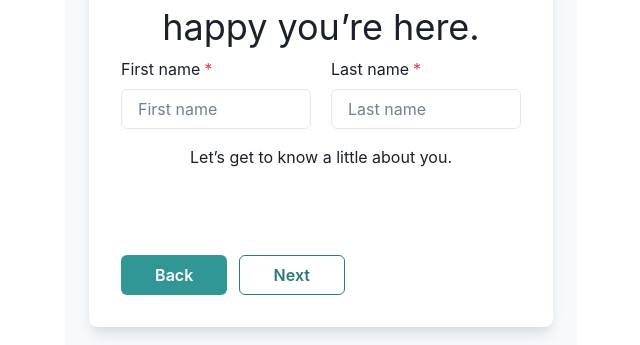
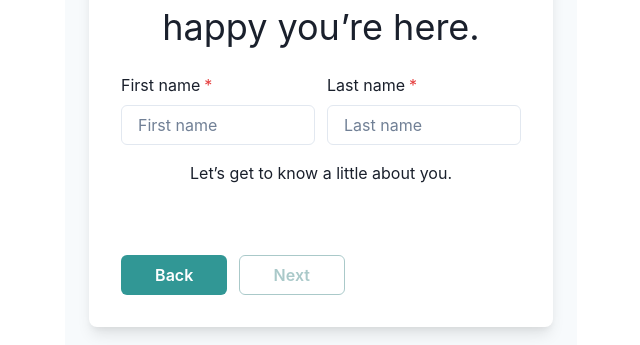
Before and after one commit to valgeorg97/enrgz-fit-tracker-app, a React app in the folder tracker/: page /register in a window 1280 px wide. Both pictures are taken after a click on the button "Next". Shown: the part 417-762 px from the top of the page, without its empty margins (319-959 px from the left). Built offline with nearby package versions, Linux system fonts and the light colour scheme; no server answers; the database is empty; the HTML template or start-up script is replaced by a standard one.

Commit message:
Add more Register validations

```diff
--- a/tracker/src/views/Authentication/Register/Forms/Form1.jsx
+++ b/tracker/src/views/Authentication/Register/Forms/Form1.jsx
@@ -1,4 +1,4 @@
-import { Flex, Box, Progress, Image, Radio, RadioGroup, FormControl, FormLabel, Input, InputGroup, Button, Heading, Stack, useColorModeValue, Link, ButtonGroup, SimpleGrid, InputRightElement, FormHelperText, Select, InputLeftAddon, Textarea, Text } from '@chakra-ui/react';
+import { Box, Heading} from '@chakra-ui/react';
 
 
 const Form1 = () => {
--- a/tracker/src/views/Authentication/Register/Forms/Form2.jsx
+++ b/tracker/src/views/Authentication/Register/Forms/Form2.jsx
@@ -1,28 +1,60 @@
-import React from 'react';
-import { Box, FormControl, FormLabel, Input, Flex, Heading, Text } from '@chakra-ui/react';
+import {
+  Box,
+  FormControl,
+  FormLabel,
+  Input,
+  Flex,
+  Heading,
+  Text,
+} from "@chakra-ui/react";
 
-const Form2 = ({ handleName, handleFamily }) => {
+const Form2 = ({ validateName, validateFamily, nameError, familyError }) => {
+  const handleNameChange = (value) => {
+    validateName(value);
+  };
+  const handleFamilyChange = (value) => {
+    validateFamily(value);
+  };
+
   return (
     <Box h="300px" overflowY="auto">
-      <Heading w="100%" textAlign={'center'} fontWeight="normal" mb="2%">
+      <Heading w="100%" textAlign={"center"} fontWeight="normal" mb="2%">
         What’s your first name and last name? We’re happy you’re here.
       </Heading>
       <Flex>
-        <FormControl mr="5%" id="firstName" isRequired>
-          <FormLabel fontWeight={'normal'}>
-            First name
-          </FormLabel>
-          <Input type="text" placeholder="First name" onChange={(e) => handleName(e.target.value)} />
-        </FormControl>
+        <Box mt={4}>
+          <FormControl mr="5%" id="firstName" isRequired>
+            <FormLabel fontWeight={"normal"}>First name</FormLabel>
+            <Input
+              type="text"
+              placeholder="First name"
+              onChange={(e) => handleNameChange(e.target.value)}
+            />
+          </FormControl>
+          {nameError && (
+            <Text fontSize={11} color="red">
+              {nameError}
+            </Text>
+          )}
+        </Box>
 
-        <FormControl id="last-name" isRequired>
-          <FormLabel fontWeight={'normal'}>
-            Last name
-          </FormLabel>
-          <Input type="text" placeholder="Last name" onChange={(e) => handleFamily(e.target.value)} />
-        </FormControl>
+        <Box mt={4} ml={3}>
+          <FormControl id="last-name" isRequired>
+            <FormLabel fontWeight={"normal"}>Last name</FormLabel>
+            <Input
+              type="text"
+              placeholder="Last name"
+              onChange={(e) => handleFamilyChange(e.target.value)}
+            />
+          </FormControl>
+          {familyError && (
+            <Text fontSize={11} color="red">
+              {familyError}
+            </Text>
+          )}
+        </Box>
       </Flex>
-      <Text align={'center'} mt={4}>
+      <Text align={"center"} mt={4}>
         Let’s get to know a little about you.
       </Text>
     </Box>
--- a/tracker/src/views/Authentication/Register/Forms/Form3.jsx
+++ b/tracker/src/views/Authentication/Register/Forms/Form3.jsx
@@ -1,4 +1,4 @@
-import { Flex, Box, Progress, Image, Radio, RadioGroup, FormControl, FormLabel, Input, InputGroup, Button, Heading, Stack, useColorModeValue, Link, ButtonGroup, SimpleGrid, InputRightElement, FormHelperText, Select, InputLeftAddon, Textarea, Text } from '@chakra-ui/react';
+import { Box,Radio, RadioGroup,Heading, Stack,Text } from '@chakra-ui/react';
 
 const Form3 = ({ handleGoal,regGoal,regName,regFamily }) => {
 
@@ -24,7 +24,6 @@ const Form3 = ({ handleGoal,regGoal,regName,regFamily }) => {
               <Radio value="Weight gain">Weight gain</Radio>
               <Radio value="Weight loss">Weight loss</Radio>
               <Radio value="Maintain weight">Maintain weight</Radio>
-
             </Stack>
           </RadioGroup>
         </Box>
--- a/tracker/src/views/Authentication/Register/Forms/Form4.jsx
+++ b/tracker/src/views/Authentication/Register/Forms/Form4.jsx
@@ -1,4 +1,4 @@
-import { Flex, Box, Progress, Image, Radio, RadioGroup, FormControl, FormLabel, Input, InputGroup, Button, Heading, Stack, useColorModeValue, Link, ButtonGroup, SimpleGrid, InputRightElement, FormHelperText, Select, InputLeftAddon, Textarea, Text } from '@chakra-ui/react';
+import { Box,Heading,Text } from '@chakra-ui/react';
 
 
 const Form4 = () => {
--- a/tracker/src/views/Authentication/Register/Forms/Form5.jsx
+++ b/tracker/src/views/Authentication/Register/Forms/Form5.jsx
@@ -1,4 +1,4 @@
-import { Flex, Box, Progress, Image, Radio, RadioGroup, FormControl, FormLabel, Input, InputGroup, Button, Heading, Stack, useColorModeValue, Link, ButtonGroup, SimpleGrid, InputRightElement, FormHelperText, Select, InputLeftAddon, Textarea, Text } from '@chakra-ui/react';
+import { Box,Radio, RadioGroup, FormControl, FormLabel, Heading, Stack } from '@chakra-ui/react';
 
 
 const Form5 = ({handleActivityLevel,regActivityLevel }) => {
--- a/tracker/src/views/Authentication/Register/Forms/Form6.jsx
+++ b/tracker/src/views/Authentication/Register/Forms/Form6.jsx
@@ -1,5 +1,5 @@
 import { countryCodes } from "../../../../common/constants";
-import { Flex, Box, Radio, RadioGroup, FormControl, FormLabel, Input, Stack, Select,Text } from '@chakra-ui/react';
+import { Flex, Box, Radio, RadioGroup, FormControl, FormLabel, Input, Stack,Text } from '@chakra-ui/react';
 import { useState} from "react";
 
 
--- a/tracker/src/views/Authentication/Register/Register.jsx
+++ b/tracker/src/views/Authentication/Register/Register.jsx
@@ -14,7 +14,6 @@ import Form6 from './Forms/Form6';
 import Form7 from './Forms/Form7';
 import Form8 from './Forms/Form8';
 import Loading from '../../../components/Loading/Loading';
-import { toast, ToastContainer } from "react-toastify";
 
 const Register = () => {
   const [step, setStep] = useState(1);
@@ -36,15 +35,13 @@ const Register = () => {
   const [regEmail, setRegEmail] = useState("")
   const [regPassword, setRegPassword] = useState("")
 
-  const [usernameValidate, setUsernameValidate] = useState(true);
-  const [emailValidate, setEmailValidate] = useState(true);
-  const [passwordValidate, setPasswordValidate] = useState(true);
-  const [phoneValidate, setPhoneValidate] = useState(true);
-
   const [usernameError, setUsernameError] = useState('');
   const [emailError, setEmailError] = useState('');
   const [passwordError, setPasswordError] = useState('');
   const [phoneError, setPhoneError] = useState('');
+  const [nameError, setNameError] = useState('');
+  const [familyError, setFamilyError] = useState('');
+
 
   const usersCollectionRef = collection(db, 'users');
   const usersQuery = query(usersCollectionRef);
@@ -52,7 +49,6 @@ const Register = () => {
   const validateUsername = async (username) => {
     if (username.length < 2 || username.length > 20) {
       setUsernameError("Username must be between 2 and 20 characters");
-      setUsernameValidate(false);
     } else {
       const querySnapshot = await getDocs(usersQuery);
       const existingUser = querySnapshot.docs.find(
@@ -60,11 +56,9 @@ const Register = () => {
       );
       if (existingUser) {
         setUsernameError("Username already exists");
-        setUsernameValidate(false);
       } else {
         setUsernameError("");
         setRegUsername(username)
-        setUsernameValidate(true);
       }
     }
   };
@@ -73,18 +67,15 @@ const Register = () => {
     const emailRegex = /^[^\s@]+@[^\s@]+\.[^\s@]+$/;
     if (!emailRegex.test(email)) {
       setEmailError("Invalid email address");
-      setEmailValidate(false);
     } else {
       const querySnapshot = await getDocs(
         query(usersCollectionRef, where("email", "==", email))
       );
       if (!querySnapshot.empty) {
         setEmailError("Email already exists");
-        setEmailValidate(false);
       } else {
         setEmailError("");
         setRegEmail(email);
-        setEmailValidate(true);
       }
     }
   };
@@ -92,31 +83,43 @@ const Register = () => {
   const validatePassword = async (password) => {
     if (password.length < 6) {
       setPasswordError('Password must be at least 6 characters');
-      setPasswordValidate(false);
     } else {
       setPasswordError('');
       setRegPassword(password);
-      setPasswordValidate(true);
     }
   }
 
   const validatePhone = async (phone) => {
     if (phone.length !== 10) {
       setPhoneError('Phone number must be 10 characters');
-      setPhoneValidate(false);
     } else {
       const querySnapshot = await getDocs(query(usersCollectionRef, where("phoneNumber", "==", phone)));
       if (!querySnapshot.empty) {
         setPhoneError("Phone number already exists");
-        setPhoneValidate(false);
       } else {
         setPhoneError('');
         setRegPhone(phone);
-        setPhoneValidate(true);
       }
     }
   };
 
+  const validateName = async (name) => {
+    if (name.length < 3) {
+      setNameError('Name must be at least 3 characters');
+    } else {
+      setNameError('');
+      setRegName(name);
+    }
+  }
+
+  const validateFamily = async (family) => {
+    if (family.length < 3) {
+      setFamilyError('Family must be at least 3 characters');
+    } else {
+      setFamilyError('');
+      setRegFamily(family);
+    }
+  }
 
   const calculateAge = (birthdate) => {
     const diffMs = Date.now() - birthdate.getTime();
@@ -157,15 +160,6 @@ const Register = () => {
       console.error('Failed to calculate calories', response.status);
       return null;
     }
-  };
-
-
-  const handleName = (event) => {
-    setRegName(event);
-  };
-
-  const handleFamily = (event) => {
-    setRegFamily(event);
   };
 
   const handleGoal = (value) => {
@@ -249,33 +243,8 @@ const Register = () => {
     })
   }
 
-  const checkFormData = () => {
-    if (
-      regName &&
-      regFamily &&
-      regGoal &&
-      regActivityLevel &&
-      regGender &&
-      regYear &&
-      regPhone &&
-      regHeight &&
-      regWeight &&
-      regGoalWeight &&
-      regUsername &&
-      regEmail &&
-      regPassword
-    ) {
-      return true;
-    }
-    return false;
-  };
-
   const signUp = (e) => {
     e.preventDefault();
-    if (!checkFormData()) {
-      toast.error('Please fill in all the required fields.');
-      return;
-    }
     setIsLoading(true);
     createUserWithEmailAndPassword(auth, regEmail, regPassword)
       .then(() => {
@@ -298,7 +267,24 @@ const Register = () => {
       });
   };
 
-
+  const checkFormValidity = () => {
+    switch (step) {
+      case 2:
+        return !regName || !regFamily;
+      case 3:
+        return !regGoal;
+      case 5:
+        return !regActivityLevel;
+      case 6:
+        return !regGender || !regYear || !regPhone
+      case 7:
+        return !regHeight || !regWeight || !regGoalWeight;
+      case 8:
+        return !regUsername || !regEmail || !regPassword;
+      default:
+        return false;
+    }
+  };
 
   return (
     <Flex
@@ -330,7 +316,11 @@ const Register = () => {
             {step === 1 ? (
               <Form1 />
             ) : step === 2 ? (
-              <Form2 handleName={handleName} handleFamily={handleFamily} />
+              <Form2
+              validateName={validateName}
+              validateFamily={validateFamily}
+              nameError={nameError}
+              familyError={familyError} />
             ) : step === 3 ? (
               <Form3
                 handleGoal={handleGoal}
@@ -361,7 +351,7 @@ const Register = () => {
                 handleWeight={handleWeight}
                 handleGoalWeight={handleGoalWeight}
               />
-            ) : (
+            ) :  step === 8 ? (
               <Form8
               validateUsername={validateUsername}
               validateEmail={validateEmail}
@@ -370,7 +360,7 @@ const Register = () => {
               emailError={emailError}
               passwordError={passwordError}
               />
-            )}
+            ) : null}
             <ButtonGroup mt="5%" w="100%">
               <Flex w="100%" justifyContent="space-between">
                 <Flex>
@@ -403,9 +393,7 @@ const Register = () => {
                     }
                     colorScheme="teal"
                     variant="outline"
-                    isDisabled={
-                      !usernameValidate || !emailValidate || !passwordValidate || !phoneValidate
-                    }
+                    isDisabled={checkFormValidity()}
                   >
                     {step === 8 ? "Sign up" : "Next"}
                   </Button>
@@ -415,7 +403,6 @@ const Register = () => {
           </Stack>
         </Box>
       </Stack>
-      <ToastContainer />
     </Flex>
   );
 };
```
Also changed, not shown: 1 other file (tests, documents, lock files or other folders).
